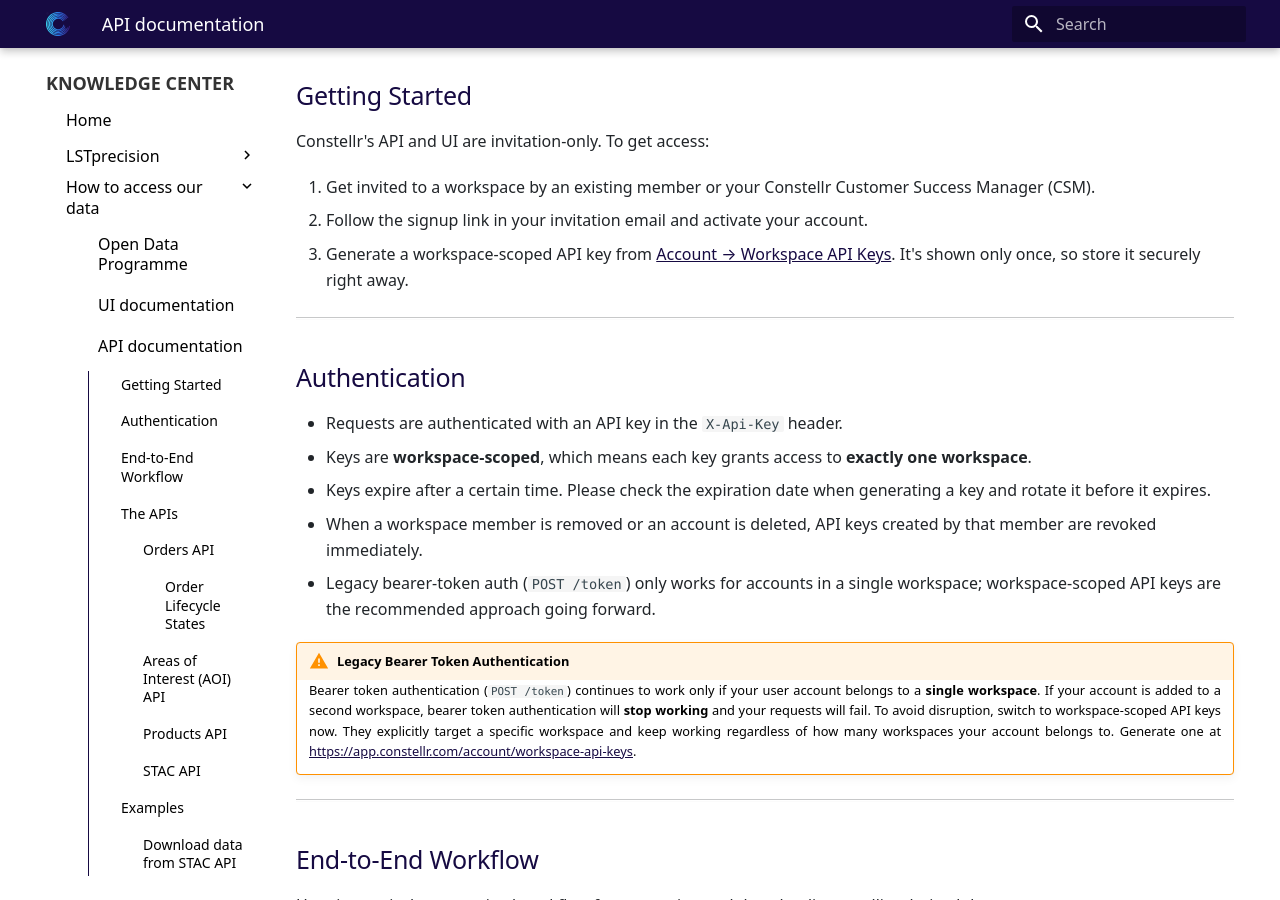
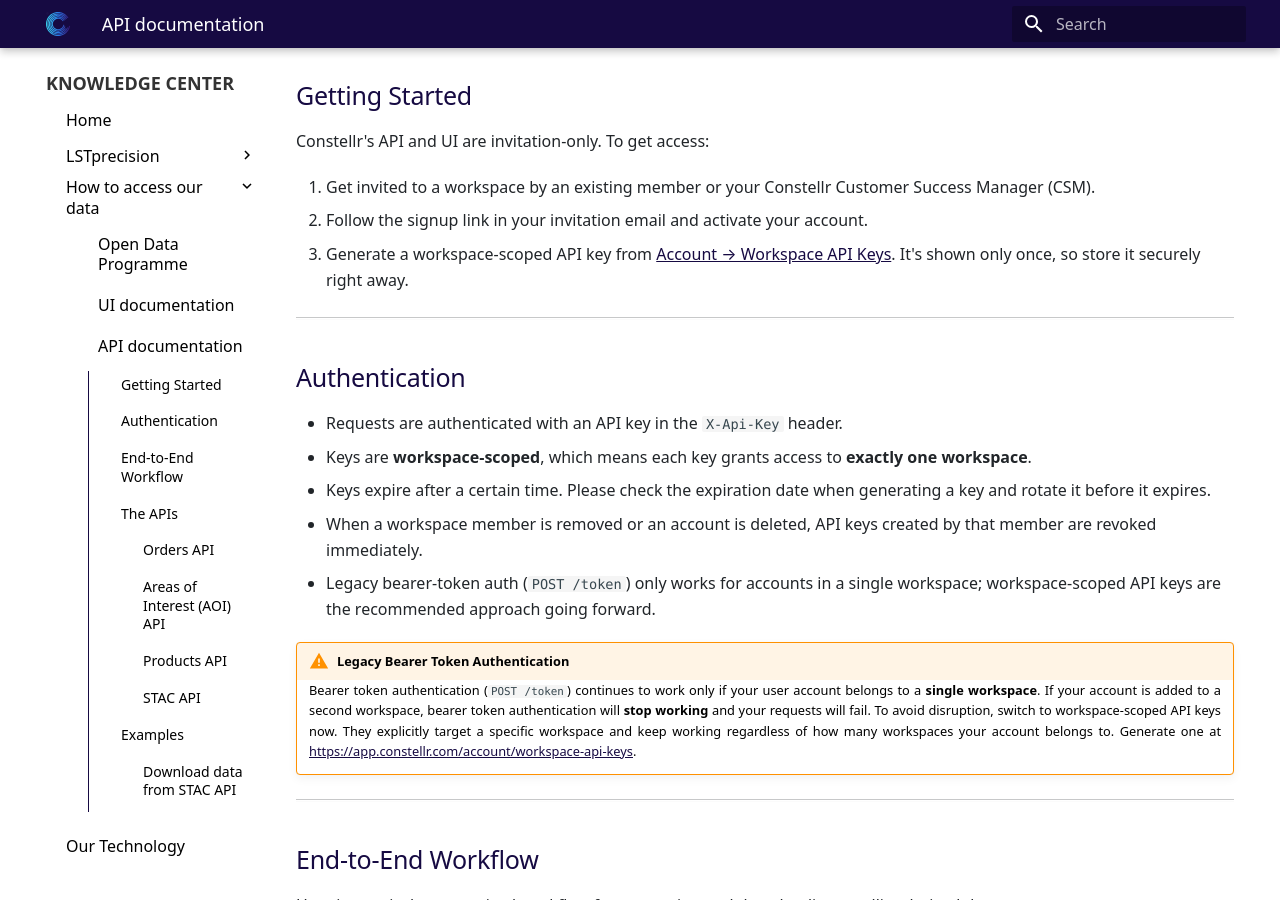
Before and after one commit to constellr/product-lst, an MkDocs documentation site: the page built from docs/API-documentation.md, in a window 1280 px wide and 900 px high, scrolled down 351 px. Built offline with MkDocs 1.6.1 and Material for MkDocs 9.7.7, drawn with Linux system fonts in a browser that asks for light colours; the version menu is left out.

```diff
--- a/docs/API-documentation.md
+++ b/docs/API-documentation.md
@@ -53,7 +53,7 @@ Here is a typical, summarized workflow for requesting and downloading satellite-
 
 Request satellite-derived data products (e.g., `LSTprecision`) for a given area and time window. An order ties together a **product**, an **Area of Interest (AOI)**, and a **schedule**. Orders can be created individually or in batch, listed, updated, and deleted.
 
-#### Order Lifecycle States
+**Order Lifecycle States**
 
 You can track an order's lifecycle using its `state` property. Once created, an order progresses through four states:
 
```
